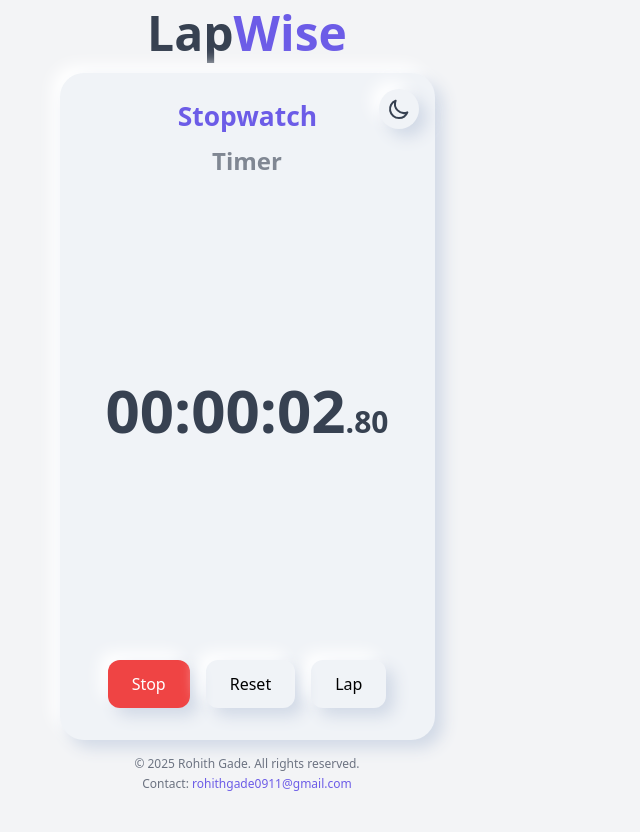
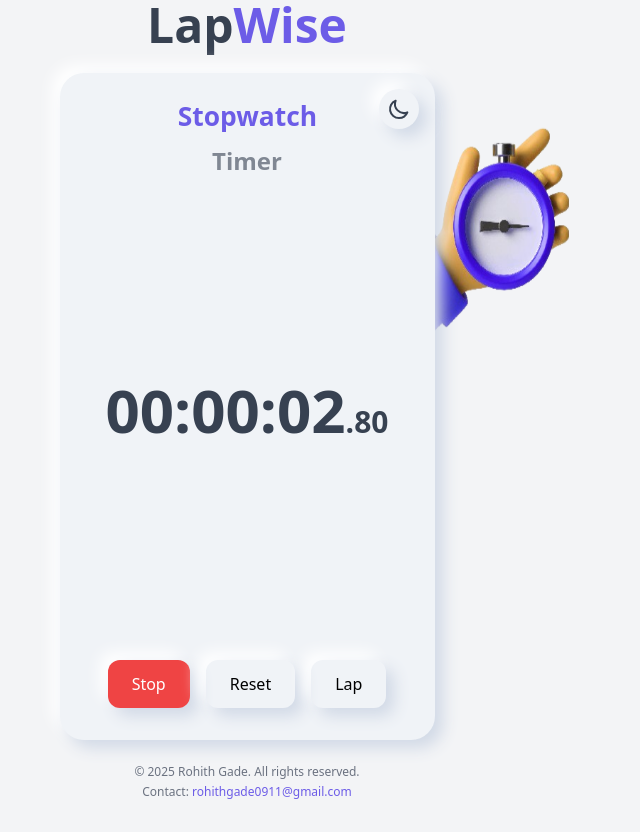
Before and after one commit to RohithGade0911/Outlier_Timer_Project, a React (Vite) app: page / in a window 1280 px wide. Both pictures are taken after a click on the button "Start". Shown: the whole page, without its empty margins (393-1033 px from the left). Built offline with nearby package versions, Linux system fonts and the light colour scheme.

Commit message:
Working great! All features implemented and tested

```diff
--- a/src/App.jsx
+++ b/src/App.jsx
@@ -106,7 +106,7 @@ function App() {
   return (
     <div className="relative">
       {/* App Title - Outside the card */}
-      <div className="mb-4 text-center">
+      <div className="mb-6 text-center">
         <h1 className="text-5xl font-bold font-mairo">
           <span className="text-gray-700 dark:text-gray-200">Lap</span>
           <span className="text-accent dark:text-dark-accent">Wise</span>
@@ -120,7 +120,7 @@ function App() {
             <motion.img
               src={imageStart}
               alt="Start"
-              className="absolute w-[180px] h-[180px] right-0 top-1/2 -translate-y-1/2 z-0"
+              className="absolute w-[220px] h-[180px] right-0 top-1/2 -translate-y-1/2 z-0"
               initial={{
                 x: "100%",
                 rotate: -15,
@@ -128,10 +128,11 @@ function App() {
                 scale: 0.8
               }}
               animate={{
-                x: "-40px",
+                x: "120px",
+                y: "-250px",
                 rotate: 0,
                 opacity: 1,
-                scale: 1
+                scale: 2
               }}
               exit={{
                 x: "100%",
@@ -160,10 +161,11 @@ function App() {
                 scale: 0.8
               }}
               animate={{
-                x: "40px",
+                x: "-100px",
+                y: "100px",
                 rotate: 0,
                 opacity: 1,
-                scale: 1
+                scale: 2
               }}
               exit={{
                 x: "-100%",
@@ -392,7 +394,7 @@ function App() {
       </div>
 
       {/* Footer */}
-      <div className="mt-4 text-center text-xs text-gray-500 dark:text-gray-400">
+      <div className="mt-6 text-center text-xs text-gray-500 dark:text-gray-400">
         <p>© {new Date().getFullYear()} Rohith Gade. All rights reserved.</p>
         <p className="mt-1">Contact: <a href="mailto:rohithgade0911@gmail.com" className="text-accent dark:text-dark-accent hover:underline">rohithgade0911@gmail.com</a></p>
       </div>
```
